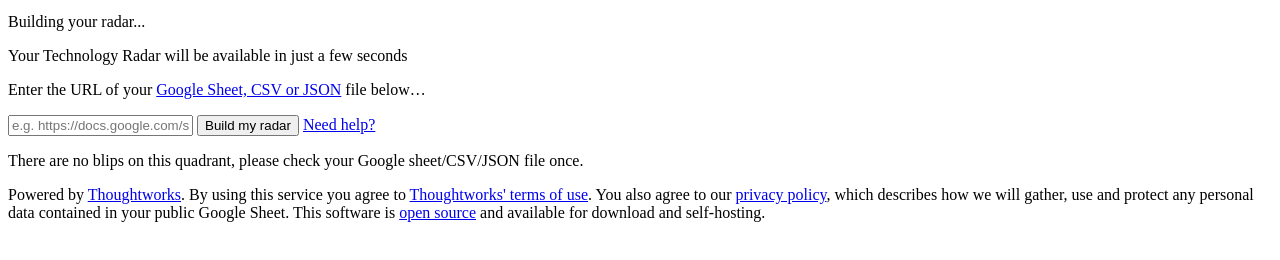
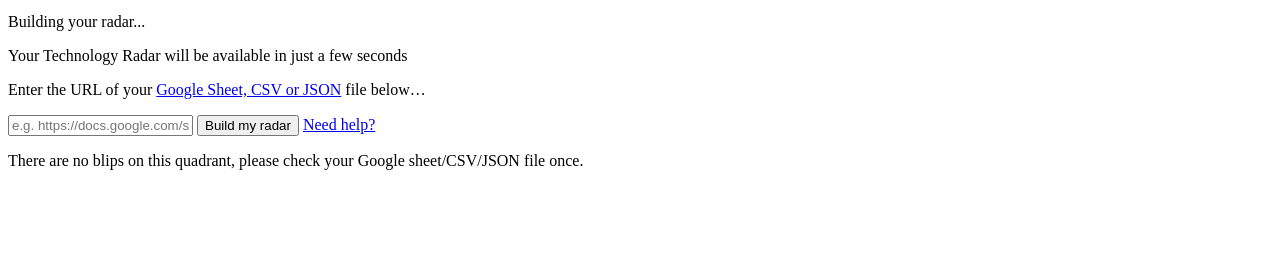
Before and after one commit to bcgov/moh-RADAR, a website: page radar/src/index.html in a window 1280 px wide. Shown: the part 464-724 px from the top of the page. Drawn offline with Linux system fonts and the light colour scheme; a web font is replaced by a local one.

Commit message:
Remove footer content

```diff
--- a/radar/src/index.html
+++ b/radar/src/index.html
@@ -73,35 +73,6 @@
         </p>
       </div>
       <div class="all-quadrants-mobile show-all-quadrants-mobile"></div>
-      <div class="graph-footer"></div>
     </main>
-    <footer class="home-page">
-      <!-- <div class="pdf-footer">
-        <div class="pdf-powered-by-text">
-          <span>Powered by</span>
-          <a href="https://www.thoughtworks.com">
-            <img class="pdf-tw-logo" src="/images/tw-logo.png" alt="logo" />
-          </a>
-          <div class="pdf-footer-title">Build your own Radar</div>
-          <a class="radar-link" id="generated-radar-link" href="https://radar.thoughtworks.com">
-            radar.thoughtworks.com
-          </a>
-        </div>
-      </div> -->
-      <p class="agree-terms">
-        Powered by <a href="https://www.thoughtworks.com"> Thoughtworks</a>. By using this service you agree to
-        <a href="https://www.thoughtworks.com/radar/tos">Thoughtworks' terms of use</a>. You also agree to our
-        <a href="https://www.thoughtworks.com/privacy-policy">privacy policy</a>, which describes how we will gather,
-        use and protect any personal data contained in your public Google Sheet. This software is
-        <a href="https://github.com/thoughtworks/build-your-own-radar">open source</a> and available for download and
-        self-hosting.
-      </p>
-    </footer>
-    <!-- <div class="pdf-page-footer">
-      <div class="footer-left">radar.thoughtworks.com</div>
-      <div class="footer-right">
-        Build your own radar, <span class="footer-date">dd/mm/yyyy</span> | <span class="footer-page-number">00</span>
-      </div>
-    </div> -->
   </body>
 </html>
```
